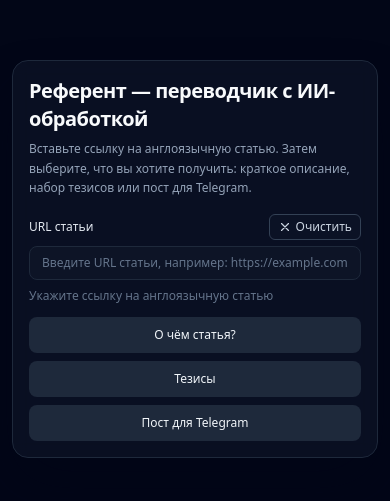
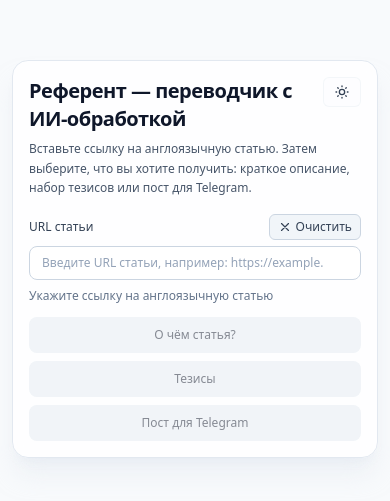
Before and after one commit to vildan-kharisov/referent, a Next.js app: page / in a window 390 px wide. Shown: the part 163-664 px from the top of the page. Built offline with nearby package versions, Linux system fonts and the light colour scheme.

Commit message:
Implement dark mode support and enhance homepage layout with theme toggle functionality. Add URL validation for improved user experience and update styles for better readability and responsiveness.

```diff
--- /dev/null
+++ b/app/components/theme-provider.tsx
@@ -0,0 +1,63 @@
+"use client";
+
+import { createContext, useContext, useEffect, useState } from "react";
+
+type Theme = "light" | "dark";
+
+interface ThemeContextType {
+  theme: Theme;
+  setTheme: (theme: Theme) => void;
+}
+
+const ThemeContext = createContext<ThemeContextType | undefined>(undefined);
+
+export function ThemeProvider({ children }: { children: React.ReactNode }) {
+  // Начальное состояние должно быть одинаковым на сервере и клиенте
+  const [theme, setThemeState] = useState<Theme>("dark");
+  const [mounted, setMounted] = useState(false);
+
+  useEffect(() => {
+    setMounted(true);
+
+    // Загружаем сохраненную тему из localStorage только на клиенте
+    const savedTheme = localStorage.getItem("theme") as Theme | null;
+    if (savedTheme === "light" || savedTheme === "dark") {
+      setThemeState(savedTheme);
+    } else {
+      // Если сохраненной темы нет, определяем по системным настройкам
+      const systemTheme = window.matchMedia("(prefers-color-scheme: dark)").matches ? "dark" : "light";
+      setThemeState(systemTheme);
+    }
+  }, []);
+
+  useEffect(() => {
+    if (!mounted) return;
+
+    const root = window.document.documentElement;
+    root.classList.remove("light", "dark");
+    root.classList.add(theme);
+
+    // Сохраняем выбор в localStorage
+    localStorage.setItem("theme", theme);
+  }, [theme, mounted]);
+
+  const setTheme = (newTheme: Theme) => {
+    setThemeState(newTheme);
+  };
+
+  // Всегда предоставляем контекст, даже если еще не смонтирован
+  // Это предотвращает ошибки при использовании useTheme
+  return (
+    <ThemeContext.Provider value={{ theme, setTheme }}>
+      {children}
+    </ThemeContext.Provider>
+  );
+}
+
+export function useTheme() {
+  const context = useContext(ThemeContext);
+  if (context === undefined) {
+    throw new Error("useTheme must be used within a ThemeProvider");
+  }
+  return context;
+}
--- /dev/null
+++ b/app/components/theme-toggle.tsx
@@ -0,0 +1,62 @@
+"use client";
+
+import { useTheme } from "./theme-provider";
+
+export function ThemeToggle() {
+  const { theme, setTheme } = useTheme();
+
+  const toggleTheme = () => {
+    setTheme(theme === "dark" ? "light" : "dark");
+  };
+
+  const getThemeIcon = () => {
+    if (theme === "dark") {
+      return (
+        <svg
+          className="h-4 w-4"
+          fill="none"
+          stroke="currentColor"
+          viewBox="0 0 24 24"
+        >
+          <path
+            strokeLinecap="round"
+            strokeLinejoin="round"
+            strokeWidth={2}
+            d="M20.354 15.354A9 9 0 018.646 3.646 9.003 9.003 0 0012 21a9.003 9.003 0 008.354-5.646z"
+          />
+        </svg>
+      );
+    }
+    return (
+      <svg
+        className="h-4 w-4"
+        fill="none"
+        stroke="currentColor"
+        viewBox="0 0 24 24"
+      >
+        <path
+          strokeLinecap="round"
+          strokeLinejoin="round"
+          strokeWidth={2}
+          d="M12 3v1m0 16v1m9-9h-1M4 12H3m15.364 6.364l-.707-.707M6.343 6.343l-.707-.707m12.728 0l-.707.707M6.343 17.657l-.707.707M16 12a4 4 0 11-8 0 4 4 0 018 0z"
+        />
+      </svg>
+    );
+  };
+
+  const getThemeLabel = () => {
+    return theme === "dark" ? "Тёмная" : "Светлая";
+  };
+
+  return (
+    <button
+      onClick={toggleTheme}
+      className="inline-flex items-center gap-1.5 rounded-md border border-slate-300/20 bg-slate-100/10 px-2.5 py-1.5 text-xs font-medium text-slate-700 transition hover:bg-slate-200/20 focus-visible:outline-none focus-visible:ring-2 focus-visible:ring-sky-500/60 dark:border-slate-700 dark:bg-slate-800/50 dark:text-slate-300 dark:hover:bg-slate-700/50"
+      title={`Тема: ${getThemeLabel()}. Нажмите для переключения`}
+      aria-label="Переключить тему"
+    >
+      {getThemeIcon()}
+      <span className="hidden sm:inline">{getThemeLabel()}</span>
+    </button>
+  );
+}
--- /dev/null
+++ b/app/components/theme-wrapper.tsx
@@ -0,0 +1,7 @@
+"use client";
+
+import { ThemeProvider } from "./theme-provider";
+
+export function ThemeWrapper({ children }: { children: React.ReactNode }) {
+  return <ThemeProvider>{children}</ThemeProvider>;
+}
--- a/app/components/ui/alert.tsx
+++ b/app/components/ui/alert.tsx
@@ -8,8 +8,8 @@ const Alert = React.forwardRef<
 >(({ className, variant = "default", ...props }, ref) => {
   const baseStyles = "relative w-full rounded-lg border px-4 py-3 text-sm";
   const variantStyles = {
-    default: "border-slate-800 bg-slate-950/60 text-slate-200",
-    destructive: "border-rose-800/50 bg-rose-950/30 text-rose-200"
+    default: "border-slate-200 bg-slate-50 text-slate-900 dark:border-slate-800 dark:bg-slate-950/60 dark:text-slate-200",
+    destructive: "border-rose-300 bg-rose-50 text-rose-900 dark:border-rose-800/50 dark:bg-rose-950/30 dark:text-rose-200"
   };
 
   return (
--- a/app/layout.tsx
+++ b/app/layout.tsx
@@ -1,5 +1,6 @@
 import type { Metadata } from "next";
 import "./globals.css";
+import { ThemeWrapper } from "./components/theme-wrapper";
 
 export const metadata: Metadata = {
   title: "Referent — анализ англоязычных статей",
@@ -13,13 +14,15 @@ export default function RootLayout({
   children: React.ReactNode;
 }) {
   return (
-    <html lang="ru">
-      <body className="min-h-screen bg-slate-950 text-slate-50 antialiased">
-        <div className="flex min-h-screen items-center justify-center px-3 py-6 sm:px-4 sm:py-10">
-          <div className="w-full max-w-3xl rounded-2xl border border-slate-800 bg-slate-900/60 px-4 py-4 sm:px-6 sm:py-6 shadow-2xl shadow-slate-950/70 backdrop-blur">
-            {children}
+    <html lang="ru" suppressHydrationWarning>
+      <body className="min-h-screen bg-slate-50 text-slate-900 antialiased transition-colors dark:bg-slate-950 dark:text-slate-50">
+        <ThemeWrapper>
+          <div className="flex min-h-screen items-center justify-center px-3 py-6 sm:px-4 sm:py-10">
+            <div className="w-full max-w-3xl rounded-2xl border border-slate-200 bg-white/80 px-4 py-4 shadow-xl shadow-slate-200/50 backdrop-blur dark:border-slate-800 dark:bg-slate-900/60 dark:shadow-slate-950/70 sm:px-6 sm:py-6">
+              {children}
+            </div>
           </div>
-        </div>
+        </ThemeWrapper>
       </body>
     </html>
   );
--- a/app/page.tsx
+++ b/app/page.tsx
@@ -2,6 +2,7 @@
 
 import { useState, useRef, useEffect } from "react";
 import { Alert, AlertTitle, AlertDescription } from "./components/ui/alert";
+import { ThemeToggle } from "./components/theme-toggle";
 
 type Mode = "parse" | "about" | "thesis" | "telegram" | "translate" | null;
 
@@ -14,7 +15,40 @@ export default function HomePage() {
   const [result, setResult] = useState<string | null>(null);
   const [copied, setCopied] = useState(false);
   const [currentProcess, setCurrentProcess] = useState<string | null>(null);
+  const [isUrlValid, setIsUrlValid] = useState<boolean | null>(null);
   const resultRef = useRef<HTMLDivElement>(null);
+
+  // Функция валидации URL
+  const validateUrl = (urlString: string): boolean => {
+    if (!urlString.trim()) {
+      return false;
+    }
+    try {
+      const url = new URL(urlString);
+      // Проверяем, что это http или https
+      return url.protocol === "http:" || url.protocol === "https:";
+    } catch {
+      return false;
+    }
+  };
+
+  // Обработка изменения URL с валидацией
+  const handleUrlChange = (e: React.ChangeEvent<HTMLInputElement>) => {
+    const newUrl = e.target.value;
+    setUrl(newUrl);
+
+    if (newUrl.trim() === "") {
+      setIsUrlValid(null);
+    } else {
+      setIsUrlValid(validateUrl(newUrl));
+    }
+
+    // Очищаем ошибки при изменении URL
+    if (error) {
+      setError(null);
+      setErrorType(null);
+    }
+  };
 
   // Функция для очистки всех состояний
   const handleClear = () => {
@@ -26,6 +60,7 @@ export default function HomePage() {
     setCopied(false);
     setCurrentProcess(null);
     setIsLoading(false);
+    setIsUrlValid(null);
   };
 
   // Функция для преобразования ошибок в дружественные сообщения
@@ -214,10 +249,15 @@ export default function HomePage() {
   return (
     <main className="space-y-4 sm:space-y-6">
       <header className="space-y-1.5 sm:space-y-2">
-        <h1 className="text-xl font-semibold tracking-tight text-slate-50 sm:text-2xl md:text-3xl">
+        <div className="flex items-start justify-between gap-3">
+          <div className="flex-1">
+            <h1 className="text-xl font-semibold tracking-tight text-slate-900 dark:text-slate-50 sm:text-2xl md:text-3xl">
               Референт — переводчик с ИИ-обработкой
             </h1>
-        <p className="text-xs leading-relaxed text-slate-400 sm:text-sm sm:leading-normal md:text-base">
+          </div>
+          <ThemeToggle />
+        </div>
+        <p className="text-xs leading-relaxed text-slate-600 dark:text-slate-400 sm:text-sm sm:leading-normal md:text-base">
           Вставьте ссылку на англоязычную статью. Затем выберите, что вы хотите получить: краткое
           описание, набор тезисов или пост для Telegram.
         </p>
@@ -226,13 +266,13 @@ export default function HomePage() {
       <section className="space-y-3 sm:space-y-4">
         <div className="space-y-1.5">
           <div className="flex items-center justify-between gap-2">
-            <label className="block text-xs font-medium text-slate-200 sm:text-sm">
+            <label className="block text-xs font-medium text-slate-700 dark:text-slate-200 sm:text-sm">
               URL статьи
             </label>
             <button
               type="button"
               onClick={handleClear}
-              className="inline-flex shrink-0 items-center gap-1 rounded-md border border-slate-700 bg-slate-900/50 px-2 py-1 text-xs font-medium text-slate-300 transition hover:bg-slate-800 hover:text-slate-100 focus-visible:outline-none focus-visible:ring-2 focus-visible:ring-sky-500/60 sm:px-2.5 sm:py-1.5"
+              className="inline-flex shrink-0 items-center gap-1 rounded-md border border-slate-300 bg-slate-100 px-2 py-1 text-xs font-medium text-slate-700 transition hover:bg-slate-200 hover:text-slate-900 focus-visible:outline-none focus-visible:ring-2 focus-visible:ring-sky-500/60 dark:border-slate-700 dark:bg-slate-900/50 dark:text-slate-300 dark:hover:bg-slate-800 dark:hover:text-slate-100 sm:px-2.5 sm:py-1.5"
               title="Очистить все поля и результаты"
             >
               <svg className="h-3.5 w-3.5" fill="none" stroke="currentColor" viewBox="0 0 24 24">
@@ -241,27 +281,76 @@ export default function HomePage() {
               <span className="hidden min-[375px]:inline">Очистить</span>
             </button>
           </div>
+          <div className="relative">
             <input
               type="url"
               placeholder="Введите URL статьи, например: https://example.com/article"
               value={url}
-            onChange={e => setUrl(e.target.value)}
-            className="w-full rounded-lg border border-slate-800 bg-slate-900/70 px-3 py-2 text-xs text-slate-50 outline-none ring-0 transition placeholder:text-slate-500 focus:border-sky-500 focus:ring-2 focus:ring-sky-500/40 sm:text-sm"
+              onChange={handleUrlChange}
+              className={`w-full rounded-lg border bg-white px-3 py-2 pr-9 text-xs text-slate-900 outline-none ring-0 transition placeholder:text-slate-400 focus:ring-2 dark:bg-slate-900/70 dark:text-slate-50 dark:placeholder:text-slate-500 sm:text-sm ${
+                isUrlValid === true
+                  ? "border-emerald-500/50 focus:border-emerald-500 focus:ring-emerald-500/40 dark:border-emerald-500/50 dark:focus:border-emerald-500"
+                  : isUrlValid === false
+                  ? "border-rose-500/50 focus:border-rose-500 focus:ring-rose-500/40 dark:border-rose-500/50 dark:focus:border-rose-500"
+                  : "border-slate-300 focus:border-sky-500 focus:ring-sky-500/40 dark:border-slate-800 dark:focus:border-sky-500"
+              }`}
             />
-          <p className="text-xs leading-relaxed text-slate-500">
+            {isUrlValid !== null && (
+              <div className="absolute right-3 top-1/2 -translate-y-1/2">
+                {isUrlValid ? (
+                  <svg
+                    className="h-4 w-4 text-emerald-500"
+                    fill="none"
+                    stroke="currentColor"
+                    viewBox="0 0 24 24"
+                  >
+                    <path
+                      strokeLinecap="round"
+                      strokeLinejoin="round"
+                      strokeWidth={2}
+                      d="M5 13l4 4L19 7"
+                    />
+                  </svg>
+                ) : (
+                  <svg
+                    className="h-4 w-4 text-rose-500"
+                    fill="none"
+                    stroke="currentColor"
+                    viewBox="0 0 24 24"
+                  >
+                    <path
+                      strokeLinecap="round"
+                      strokeLinejoin="round"
+                      strokeWidth={2}
+                      d="M6 18L18 6M6 6l12 12"
+                    />
+                  </svg>
+                )}
+              </div>
+            )}
+          </div>
+          <div className="flex items-start justify-between gap-2">
+            <p className="text-xs leading-relaxed text-slate-500 dark:text-slate-500">
               Укажите ссылку на англоязычную статью
             </p>
+            {isUrlValid === false && url.trim() && (
+              <p className="text-xs text-rose-500 dark:text-rose-400">
+                Неверный формат URL
+              </p>
+            )}
+          </div>
         </div>
 
         <div className="flex flex-col gap-2 sm:flex-row sm:flex-wrap">
           <button
             type="button"
             onClick={() => handleClick("about")}
+            disabled={!isUrlValid || isLoading}
             title="Получить краткое описание статьи (2-3 предложения) с основными темами и ключевыми идеями"
-            className={`inline-flex w-full items-center justify-center gap-1 rounded-lg px-3 py-2.5 text-xs font-medium transition focus-visible:outline-none focus-visible:ring-2 focus-visible:ring-sky-500/60 sm:w-auto sm:flex-1 sm:text-sm md:flex-none md:px-4 ${
+            className={`inline-flex w-full items-center justify-center gap-1 rounded-lg px-3 py-2.5 text-xs font-medium transition focus-visible:outline-none focus-visible:ring-2 focus-visible:ring-sky-500/60 disabled:cursor-not-allowed disabled:opacity-50 disabled:hover:bg-slate-200 dark:disabled:hover:bg-slate-800 sm:w-auto sm:flex-1 sm:text-sm md:flex-none md:px-4 ${
               activeMode === "about"
-                ? "bg-sky-500 text-slate-950 shadow shadow-sky-500/40"
-                : "bg-slate-800 text-slate-100 hover:bg-slate-700"
+                ? "bg-sky-500 text-white shadow shadow-sky-500/40 dark:text-slate-950"
+                : "bg-slate-200 text-slate-900 hover:bg-slate-300 dark:bg-slate-800 dark:text-slate-100 dark:hover:bg-slate-700"
             }`}
           >
             О чём статья?
@@ -269,11 +358,12 @@ export default function HomePage() {
           <button
             type="button"
             onClick={() => handleClick("thesis")}
+            disabled={!isUrlValid || isLoading}
             title="Извлечь 5-7 ключевых тезисов из статьи, отражающих основные идеи и выводы"
-            className={`inline-flex w-full items-center justify-center gap-1 rounded-lg px-3 py-2.5 text-xs font-medium transition focus-visible:outline-none focus-visible:ring-2 focus-visible:ring-sky-500/60 sm:w-auto sm:flex-1 sm:text-sm md:flex-none md:px-4 ${
+            className={`inline-flex w-full items-center justify-center gap-1 rounded-lg px-3 py-2.5 text-xs font-medium transition focus-visible:outline-none focus-visible:ring-2 focus-visible:ring-sky-500/60 disabled:cursor-not-allowed disabled:opacity-50 disabled:hover:bg-slate-200 dark:disabled:hover:bg-slate-800 sm:w-auto sm:flex-1 sm:text-sm md:flex-none md:px-4 ${
               activeMode === "thesis"
-                ? "bg-sky-500 text-slate-950 shadow shadow-sky-500/40"
-                : "bg-slate-800 text-slate-100 hover:bg-slate-700"
+                ? "bg-sky-500 text-white shadow shadow-sky-500/40 dark:text-slate-950"
+                : "bg-slate-200 text-slate-900 hover:bg-slate-300 dark:bg-slate-800 dark:text-slate-100 dark:hover:bg-slate-700"
             }`}
           >
             Тезисы
@@ -281,11 +371,12 @@ export default function HomePage() {
           <button
             type="button"
             onClick={() => handleClick("telegram")}
+            disabled={!isUrlValid || isLoading}
             title="Сгенерировать готовый пост для Telegram с захватывающим заголовком, ключевыми мыслями и ссылкой на статью"
-            className={`inline-flex w-full items-center justify-center gap-1 rounded-lg px-3 py-2.5 text-xs font-medium transition focus-visible:outline-none focus-visible:ring-2 focus-visible:ring-sky-500/60 sm:w-auto sm:flex-1 sm:text-sm md:flex-none md:px-4 ${
+            className={`inline-flex w-full items-center justify-center gap-1 rounded-lg px-3 py-2.5 text-xs font-medium transition focus-visible:outline-none focus-visible:ring-2 focus-visible:ring-sky-500/60 disabled:cursor-not-allowed disabled:opacity-50 disabled:hover:bg-slate-200 dark:disabled:hover:bg-slate-800 sm:w-auto sm:flex-1 sm:text-sm md:flex-none md:px-4 ${
               activeMode === "telegram"
-                ? "bg-sky-500 text-slate-950 shadow shadow-sky-500/40"
-                : "bg-slate-800 text-slate-100 hover:bg-slate-700"
+                ? "bg-sky-500 text-white shadow shadow-sky-500/40 dark:text-slate-950"
+                : "bg-slate-200 text-slate-900 hover:bg-slate-300 dark:bg-slate-800 dark:text-slate-100 dark:hover:bg-slate-700"
             }`}
           >
             Пост для Telegram
@@ -294,42 +385,42 @@ export default function HomePage() {
       </section>
 
       {currentProcess && (
-        <section className="rounded-lg border border-slate-800 bg-slate-950/60 px-3 py-2 sm:px-4">
-          <p className="text-xs leading-relaxed text-slate-400 sm:text-sm">
+        <section className="rounded-lg border border-slate-200 bg-slate-50 px-3 py-2 dark:border-slate-800 dark:bg-slate-950/60 sm:px-4">
+          <p className="text-xs leading-relaxed text-slate-600 dark:text-slate-400 sm:text-sm">
             {currentProcess}
           </p>
         </section>
       )}
 
       {isLoading && (
-        <section className="space-y-2.5 rounded-xl border border-slate-800 bg-slate-950/80 px-3 py-2.5 sm:space-y-3 sm:px-4 sm:py-3">
+        <section className="space-y-2.5 rounded-xl border border-slate-200 bg-slate-50 px-3 py-2.5 dark:border-slate-800 dark:bg-slate-950/80 sm:space-y-3 sm:px-4 sm:py-3">
           <div className="flex flex-col gap-1.5 sm:flex-row sm:items-center sm:justify-between sm:gap-2">
-            <h2 className="text-xs font-semibold text-slate-100 sm:text-sm">
+            <h2 className="text-xs font-semibold text-slate-900 dark:text-slate-100 sm:text-sm">
               Генерация ответа
             </h2>
-            <span className="text-xs text-sky-400">
+            <span className="text-xs text-sky-600 dark:text-sky-400">
               Идёт обработка статьи…
             </span>
           </div>
-          <p className="text-xs leading-relaxed text-slate-400 sm:text-sm">
+          <p className="text-xs leading-relaxed text-slate-600 dark:text-slate-400 sm:text-sm">
             Мы анализируем текст по указанному URL и подготавливаем {activeMode && getModeLabel(activeMode).toLowerCase()}.
           </p>
-          <div className="h-1.5 w-full overflow-hidden rounded-full bg-slate-800">
+          <div className="h-1.5 w-full overflow-hidden rounded-full bg-slate-200 dark:bg-slate-800">
             <div className="h-full w-1/2 animate-pulse bg-sky-500" />
           </div>
         </section>
       )}
 
       {(error || result || activeMode) && (
-        <section ref={resultRef} className="space-y-2.5 rounded-xl border border-slate-800 bg-slate-950/60 px-3 py-2.5 sm:space-y-3 sm:px-4 sm:py-3">
+        <section ref={resultRef} className="space-y-2.5 rounded-xl border border-slate-200 bg-slate-50 px-3 py-2.5 dark:border-slate-800 dark:bg-slate-950/60 sm:space-y-3 sm:px-4 sm:py-3">
           <div className="flex flex-col gap-2 sm:flex-row sm:items-center sm:justify-between">
-            <h2 className="text-xs font-semibold text-slate-100 sm:text-sm">
+            <h2 className="text-xs font-semibold text-slate-900 dark:text-slate-100 sm:text-sm">
               {activeMode ? `Результат: ${getModeLabel(activeMode)}` : "Результат"}
             </h2>
             {result && (
               <button
                 onClick={copyToClipboard}
-                className="inline-flex w-full items-center justify-center gap-1.5 rounded-md px-2.5 py-1.5 text-xs font-medium text-slate-300 transition hover:bg-slate-800 hover:text-slate-100 focus-visible:outline-none focus-visible:ring-2 focus-visible:ring-sky-500/60 sm:w-auto sm:justify-start"
+                className="inline-flex w-full items-center justify-center gap-1.5 rounded-md px-2.5 py-1.5 text-xs font-medium text-slate-700 transition hover:bg-slate-200 hover:text-slate-900 focus-visible:outline-none focus-visible:ring-2 focus-visible:ring-sky-500/60 dark:text-slate-300 dark:hover:bg-slate-800 dark:hover:text-slate-100 sm:w-auto sm:justify-start"
                 title="Копировать в буфер обмена"
               >
                 {copied ? (
@@ -353,10 +444,10 @@ export default function HomePage() {
 
           {error && (
             <Alert variant="destructive" className="px-3 py-2.5 sm:px-4 sm:py-3">
-              <AlertTitle className="text-xs font-medium text-rose-300 sm:text-sm">
+              <AlertTitle className="text-xs font-medium text-rose-700 dark:text-rose-300 sm:text-sm">
                 Ошибка
               </AlertTitle>
-              <AlertDescription className="mt-1.5 text-xs leading-relaxed text-rose-400 sm:mt-2 sm:text-sm">
+              <AlertDescription className="mt-1.5 text-xs leading-relaxed text-rose-600 dark:text-rose-400 sm:mt-2 sm:text-sm">
                 {error.split("\n").map((line, i) => (
                   <span key={i}>
                     {line}
@@ -369,14 +460,14 @@ export default function HomePage() {
 
           {result && (
             <div className="relative">
-              <pre className="mt-1 max-w-full overflow-x-auto whitespace-pre-wrap break-words rounded-lg border border-slate-800 bg-slate-900/50 p-2.5 text-xs leading-relaxed text-slate-200 sm:p-3 sm:text-sm">
+              <pre className="mt-1 max-w-full overflow-x-auto whitespace-pre-wrap break-words rounded-lg border border-slate-200 bg-white p-2.5 text-xs leading-relaxed text-slate-900 dark:border-slate-800 dark:bg-slate-900/50 dark:text-slate-200 sm:p-3 sm:text-sm">
                 {result}
               </pre>
             </div>
           )}
 
           {!error && !result && !isLoading && activeMode && (
-            <p className="text-xs leading-relaxed text-slate-500 sm:text-sm">
+            <p className="text-xs leading-relaxed text-slate-500 dark:text-slate-500 sm:text-sm">
               Выберите действие, чтобы увидеть результат анализа статьи.
             </p>
           )}
--- a/tailwind.config.ts
+++ b/tailwind.config.ts
@@ -1,6 +1,7 @@
 import type { Config } from "tailwindcss";
 
 const config: Config = {
+  darkMode: "class",
   content: [
     "./app/**/*.{js,ts,jsx,tsx,mdx}",
     "./components/**/*.{js,ts,jsx,tsx,mdx}"
```
Lines whose indentation alone changed are shown as unchanged.
